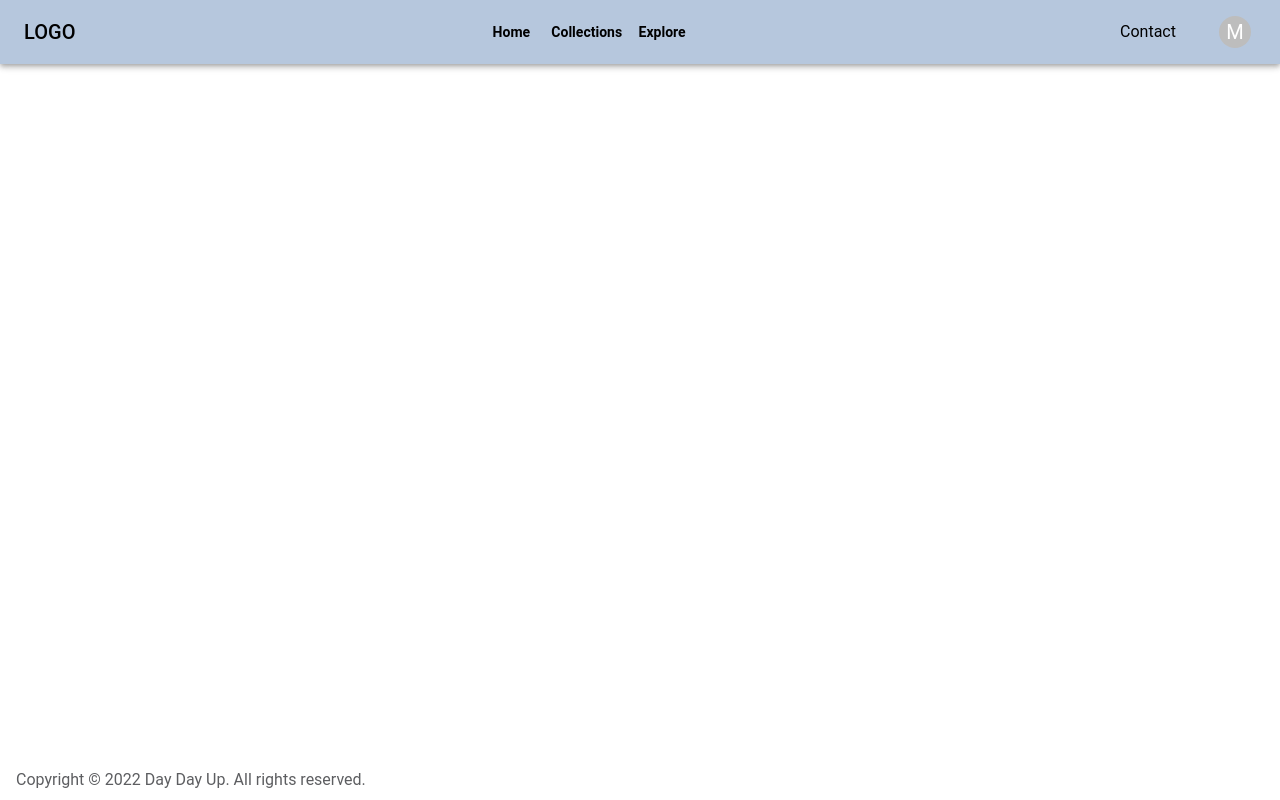
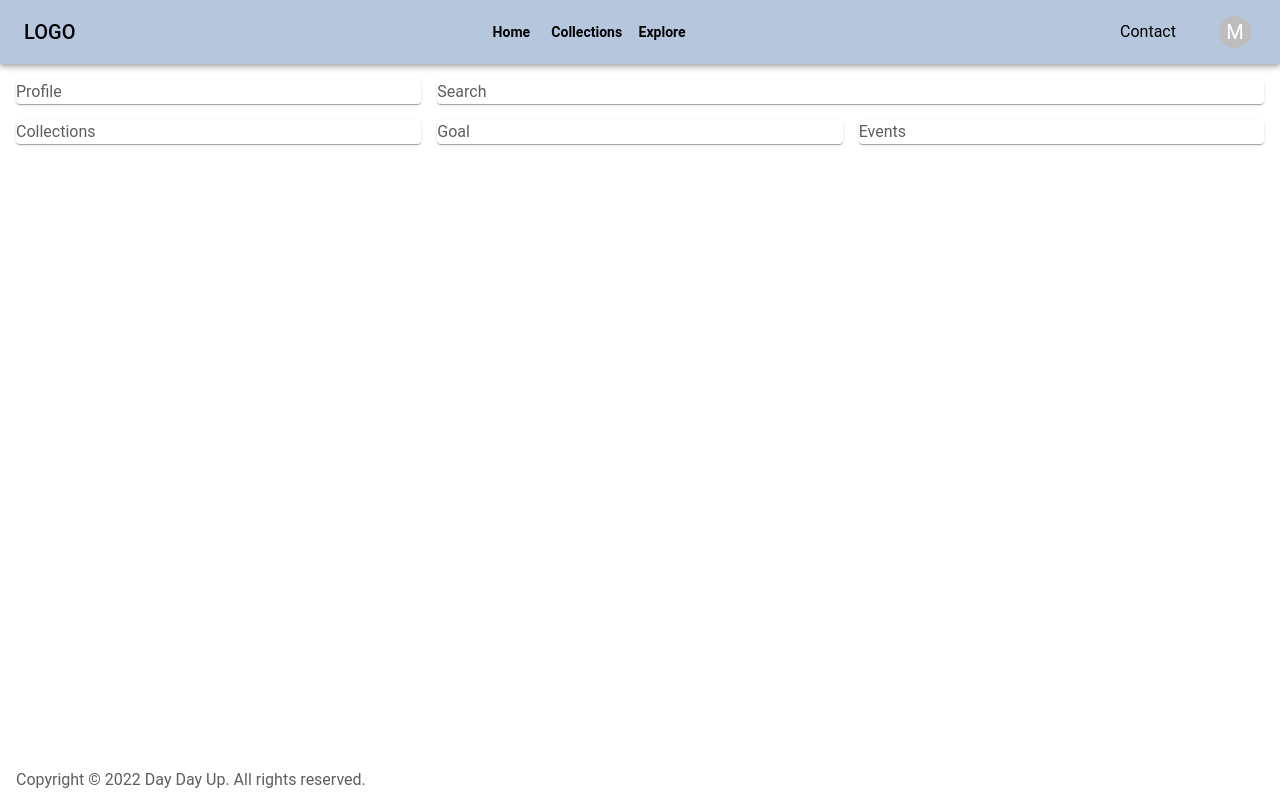
Before and after one commit to thegauraw/9900-book-readers-network, a React (Create React App) app in the folder frontend/: page / in a window 1280 px wide. Built offline with nearby package versions, Linux system fonts and the light colour scheme.

Commit message:
OT9900-76 add a home page

```diff
--- a/frontend/src/components/App.tsx
+++ b/frontend/src/components/App.tsx
@@ -3,6 +3,7 @@ import { BrowserRouter as Router, Routes, Route, Link } from 'react-router-dom';
 
 import Header from './Header';
 import { globalParas, AppProvider } from '../utils/LocalContext';
+import HomePage from '../pages/HomePage';
 import RegisterPage from '../pages/RegisterPage';
 import Copyright from './Copyright';
 
@@ -12,7 +13,8 @@ const App: React.FC = () => {
       <Router>
         <Header></Header>
         <Routes>
-          <Route path="/sign-up" element={<RegisterPage />}/>
+          <Route path="/" element={<HomePage />} />
+          <Route path="/sign-up" element={<RegisterPage />} />
         </Routes>
         <Copyright sx={{ mt: 5 }} />
       </Router>
--- /dev/null
+++ b/frontend/src/pages/HomePage.tsx
@@ -0,0 +1,41 @@
+import React from 'react';
+import { Theme } from '@mui/material/styles';
+import { makeStyles } from '@mui/styles';
+import { Box, Grid, Paper } from '@mui/material';
+
+const useStyles = makeStyles((theme: Theme) => ({
+  mainContainer: {
+    display: 'flex',
+    padding: theme.spacing(2),
+  },
+  componentPaper: {
+    display: 'flex',
+  },
+}));
+
+const HomePage: React.FC = () => {
+  const classes = useStyles();
+  return (
+    <Box className={classes.mainContainer}>
+      <Grid container spacing={2}>
+        <Grid item xs={12} lg={4}>
+          <Paper className={classes.componentPaper}>Profile</Paper>
+        </Grid>
+        <Grid item xs={12} lg={8}>
+          <Paper className={classes.componentPaper}>Search</Paper>
+        </Grid>
+        <Grid item xs={12} lg={4}>
+          <Paper className={classes.componentPaper}>Collections</Paper>
+        </Grid>
+        <Grid item xs={12} md={6} lg={4}>
+          <Paper className={classes.componentPaper}>Goal</Paper>
+        </Grid>
+        <Grid item xs={12} md={6} lg={4}>
+          <Paper className={classes.componentPaper}>Events</Paper>
+        </Grid>
+      </Grid>
+    </Box>
+  );
+};
+
+export default HomePage;
--- a/frontend/src/theme.ts
+++ b/frontend/src/theme.ts
@@ -19,7 +19,7 @@ const theme = createTheme({
     },
     background: {
       default: '#FFFFFF',
-      paper: '#B6C7DD',
+      paper: '#FFFFFF',
     },
     text: {
       primary: '#5D5E61',
```
